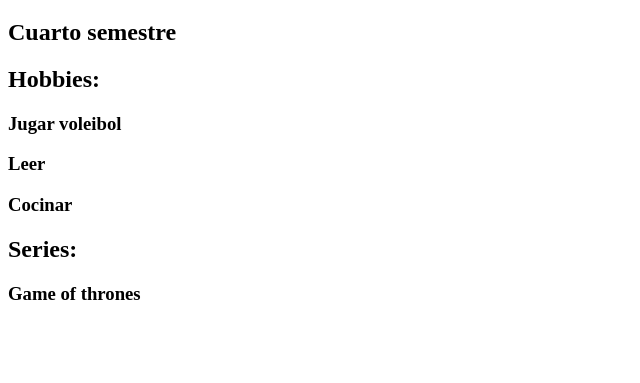
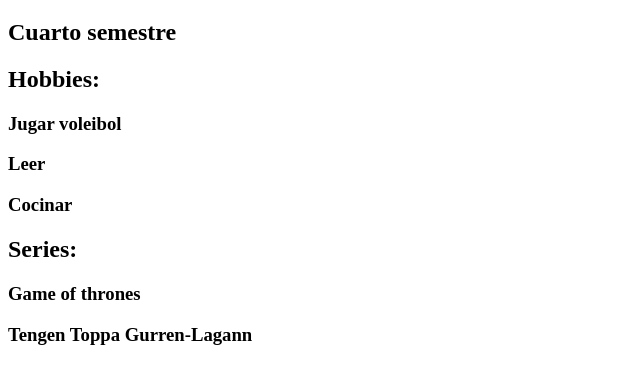
Before and after one commit to Garu84/TallerIvan, a plain HTML site: page index.html in a window 1280 px wide. Shown: the part 61-444 px from the top of the page, without its empty margins (0-640 px from the left). Drawn offline with Linux system fonts and the light colour scheme.

Commit message:
Agregué otra serie/anime en la sección de series

```diff
--- a/index.html
+++ b/index.html
@@ -15,5 +15,6 @@
 
     <h2>Series:</h2>
     <h3>Game of thrones</h3>
+    <h3>Tengen Toppa Gurren-Lagann</h3>
 </body>
 </html>
```
